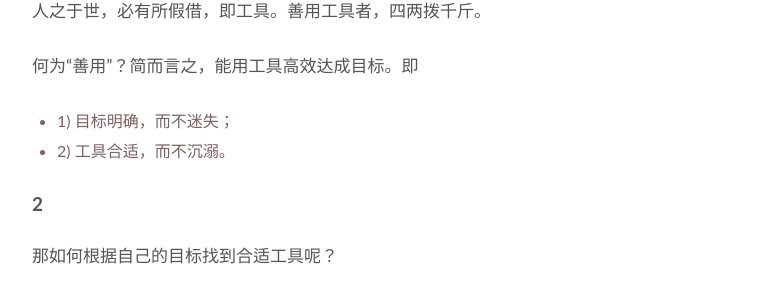
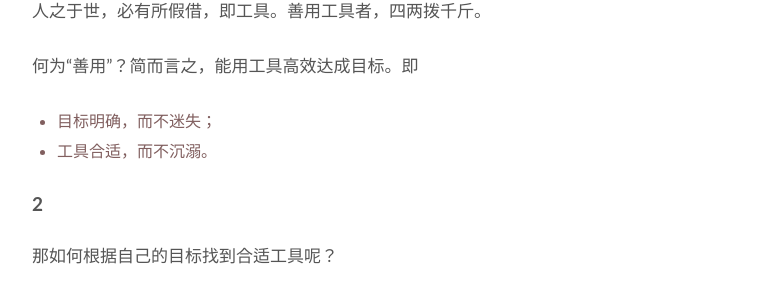
Before and after one commit to WillWang-X/willwang-x.github.io, a Jekyll site: the page built from _posts/2019-03-19-tools.md, in a window 1280 px wide and 900 px high. Shown: the part 378-678 px from the top of the window, without its empty margins (258-1021 px from the left). Built offline with Jekyll 4.4.1, drawn with Linux system fonts in a browser that asks for light colours.

Commit message:
updated tools

```diff
--- a/_posts/2019-03-19-tools.md
+++ b/_posts/2019-03-19-tools.md
@@ -21,8 +21,8 @@ published: true
 
 何为“善用”？简而言之，能用工具高效达成目标。即
 
-- 1) 目标明确，而不迷失；
-- 2) 工具合适，而不沉溺。
+- 目标明确，而不迷失；
+- 工具合适，而不沉溺。
 
 ## 2
 
```
